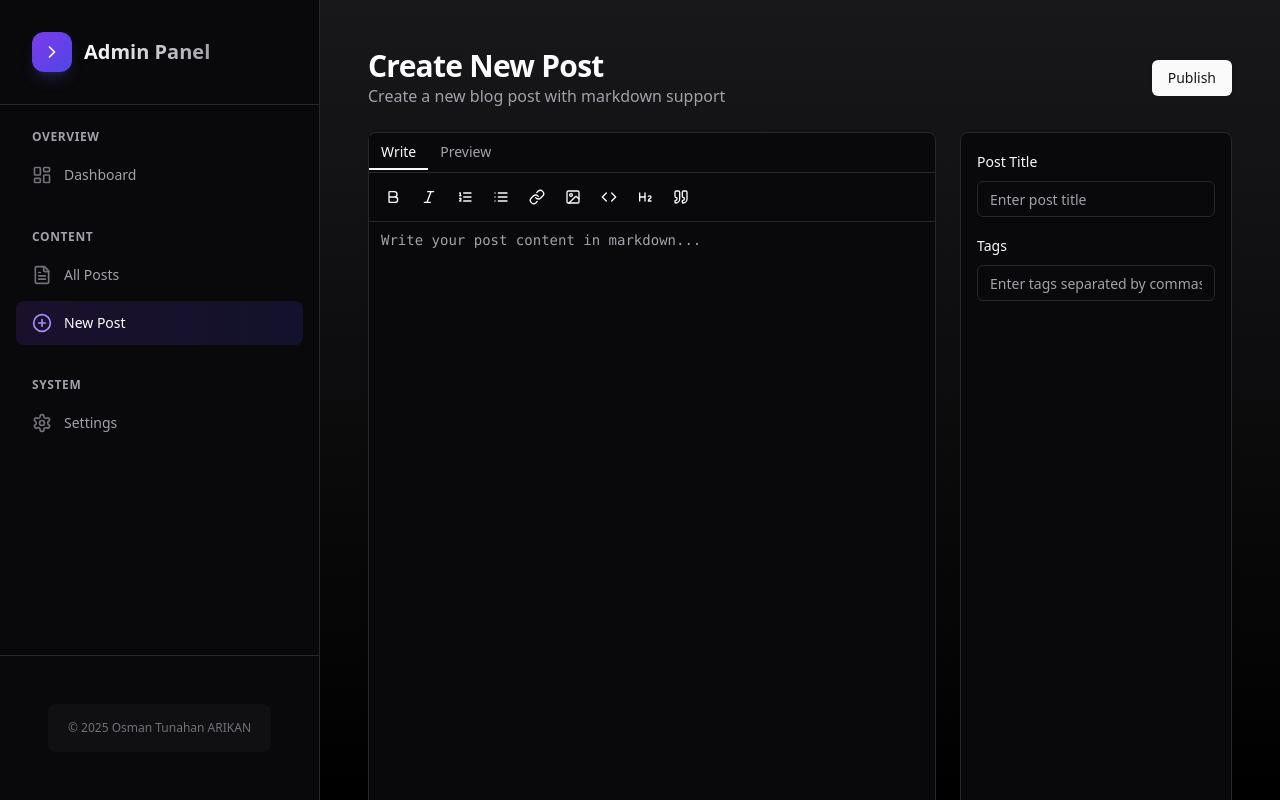
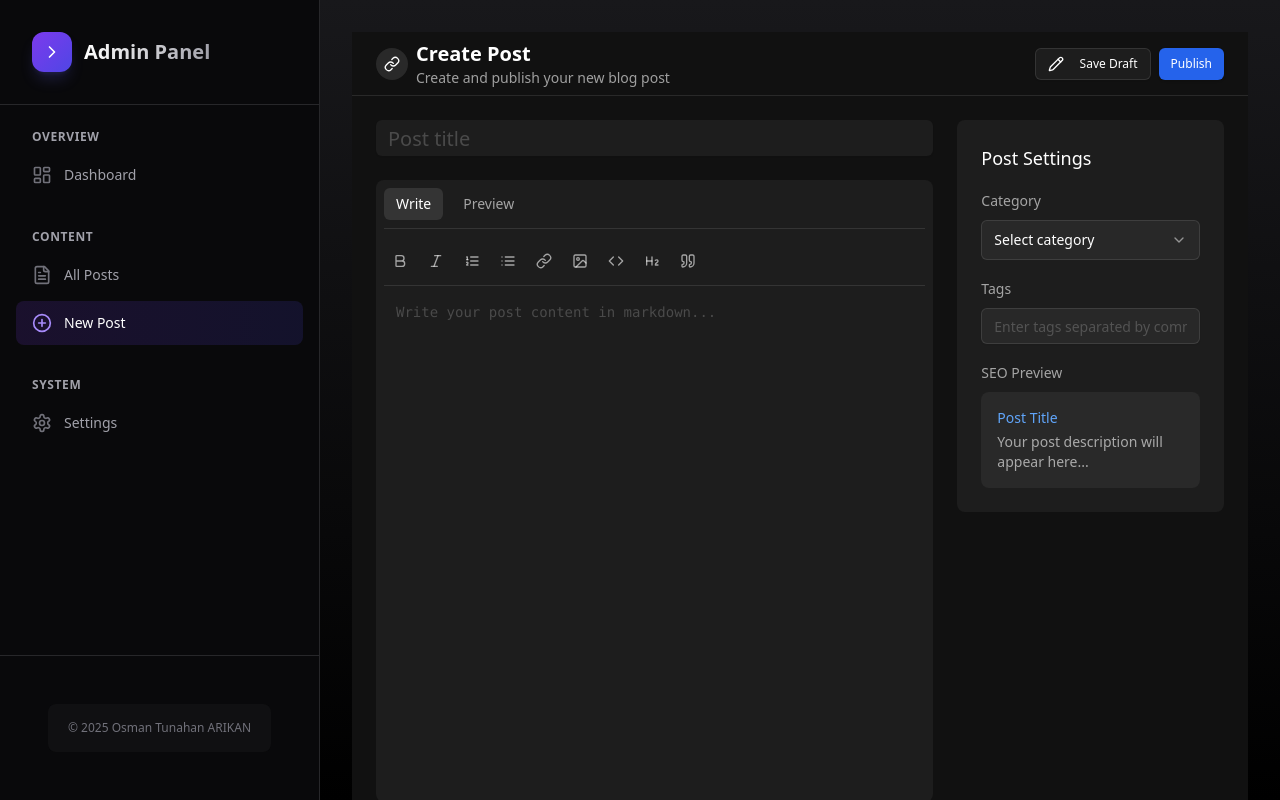
Before and after one commit to OsmanTunahan/blog, a Next.js app: page /admin/posts/new in a window 1280 px wide. Built offline with nearby package versions, Linux system fonts and the light colour scheme; no server answers; sample sign-in values are in the browser's storage.

Commit message:
refactor: improve new post page ui (#3)

```diff
--- a/src/app/admin/posts/new/page.tsx
+++ b/src/app/admin/posts/new/page.tsx
@@ -1,11 +1,9 @@
 "use client";
 
 import { Button } from "@/components/ui/button";
-import { Card } from "@/components/ui/card";
 import { Input } from "@/components/ui/input";
 import { Textarea } from "@/components/ui/textarea";
 import { useState } from "react";
-import { Tabs, TabsContent, TabsList, TabsTrigger } from "@/components/ui/tabs";
 import { Label } from "@/components/ui/label";
 import {
   Bold,
@@ -13,53 +11,42 @@ import {
   List,
   ListOrdered,
   Image as ImageIcon,
-  Link,
+  Link as LinkIcon,
   Code,
   Heading2,
   Quote,
+  Pencil,
+  Menu,
 } from "lucide-react";
 import MarkdownPreview from "@uiw/react-markdown-preview";
+import { Select, SelectContent, SelectItem, SelectTrigger, SelectValue } from "@/components/ui/select";
+import Link from "next/link";
+import {
+  Sheet,
+  SheetContent,
+  SheetTitle,
+  SheetTrigger,
+} from "@/components/ui/sheet";
 
-interface MarkdownToolbarProps {
-  onAction: (action: string) => void;
-}
+export default function NewPostPage() {
+  const [title, setTitle] = useState("");
+  const [content, setContent] = useState("");
+  const [tags, setTags] = useState("");
+  const [category, setCategory] = useState("");
+  const [view, setView] = useState<"write" | "preview">("write");
+  const [isSettingsOpen, setIsSettingsOpen] = useState(false);
 
-const MarkdownToolbar: React.FC<MarkdownToolbarProps> = ({ onAction }) => {
   const tools = [
     { icon: Bold, action: "bold", tooltip: "Bold" },
     { icon: Italic, action: "italic", tooltip: "Italic" },
     { icon: ListOrdered, action: "ordered-list", tooltip: "Ordered List" },
     { icon: List, action: "unordered-list", tooltip: "Unordered List" },
-    { icon: Link, action: "link", tooltip: "Link" },
+    { icon: LinkIcon, action: "link", tooltip: "Link" },
     { icon: ImageIcon, action: "image", tooltip: "Image" },
     { icon: Code, action: "code", tooltip: "Code Block" },
     { icon: Heading2, action: "heading", tooltip: "Heading" },
     { icon: Quote, action: "quote", tooltip: "Quote" },
   ];
-
-  return (
-    <div className="flex items-center gap-1 border-b p-2">
-      {tools.map((tool) => (
-        <Button
-          key={tool.action}
-          variant="ghost"
-          size="sm"
-          className="h-8 w-8 p-0"
-          onClick={() => onAction(tool.action)}
-          title={tool.tooltip}
-        >
-          <tool.icon className="h-4 w-4" />
-        </Button>
-      ))}
-    </div>
-  );
-};
-
-export default function NewPostPage() {
-  const [title, setTitle] = useState("");
-  const [content, setContent] = useState("");
-  const [tags, setTags] = useState("");
-  const [view, setView] = useState<"write" | "preview">("write");
 
   const handleToolbarAction = (action: string) => {
     const actions: { [key: string]: string } = {
@@ -78,77 +65,183 @@ export default function NewPostPage() {
     setContent((prev) => prev + "\n" + insertion);
   };
 
-  return (
-    <div className="container mx-auto max-w-7xl space-y-6 p-4">
-      <div className="flex items-center justify-between">
-        <div>
-          <h1 className="text-3xl font-bold tracking-tight">Create New Post</h1>
-          <p className="text-muted-foreground">
-            Create a new blog post with markdown support
+  const PostSettings = () => (
+    <div className="space-y-4">
+      <div className="space-y-2">
+        <Label className="text-white/60">Category</Label>
+        <Select value={category} onValueChange={setCategory}>
+          <SelectTrigger className="border-white/10 bg-white/5 text-white">
+            <SelectValue placeholder="Select category" />
+          </SelectTrigger>
+          <SelectContent className="bg-[#1A1A1A] text-white">
+            <SelectItem value="development">Development</SelectItem>
+            <SelectItem value="cybersecurity">Cyber Security</SelectItem>
+            <SelectItem value="technology">Technology</SelectItem>
+            <SelectItem value="general">General</SelectItem>
+          </SelectContent>
+        </Select>
+      </div>
+
+      <div className="space-y-2">
+        <Label className="text-white/60">Tags</Label>
+        <Input
+          value={tags}
+          onChange={(e) => setTags(e.target.value)}
+          placeholder="Enter tags separated by commas"
+          className="border-white/10 bg-white/5 text-white placeholder:text-white/20"
+        />
+      </div>
+
+      <div className="space-y-2">
+        <Label className="text-white/60">SEO Preview</Label>
+        <div className="rounded-lg bg-white/5 p-4">
+          <h4 className="mb-1 text-sm font-medium text-blue-400">
+            {title || "Post Title"}
+          </h4>
+          <p className="text-sm text-white/60 line-clamp-2">
+            {content.slice(0, 160) || "Your post description will appear here..."}
           </p>
-        </div>
-        <div className="flex gap-2">
-          <Button>Publish</Button>
         </div>
       </div>
 
-      <div className="grid grid-cols-1 gap-6 lg:grid-cols-3">
-        <Card className="lg:col-span-2">
-          <Tabs defaultValue="write" className="w-full">
-            <TabsList className="w-full justify-start rounded-none border-b bg-transparent p-0">
-              <TabsTrigger
-                value="write"
-                className="rounded-none border-b-2 border-transparent data-[state=active]:border-primary"
+      {/* <div className="space-y-2">
+        <Label className="text-white/60">Image</Label>
+        <div className="flex aspect-video items-center justify-center rounded-lg border-2 border-dashed border-white/10">
+          <Button variant="ghost" className="h-20 text-white/60 hover:text-white">
+            <div className="flex flex-col items-center gap-2">
+              <ImageIcon className="h-10 w-10" />
+              <span className="text-xs">Click to upload</span>
+            </div>
+          </Button>
+        </div>
+      </div> */}
+    </div>
+  );
+
+  return (
+    <div className="min-h-screen bg-[#111111] text-white">
+      <header className="sticky top-0 z-50 flex h-16 items-center justify-between border-b border-white/10 bg-[#111111] px-4 md:px-6">
+        <div className="flex items-center gap-4">
+          <div className="flex items-center gap-2">
+            <div className="flex h-8 w-8 items-center justify-center rounded-full bg-white/10">
+              <LinkIcon className="h-4 w-4" />
+            </div>
+            <Link href="/admin/posts">
+              <div>
+                <h1 className="text-xl font-semibold">Create Post</h1>
+                <p className="hidden text-sm text-white/60 md:block">
+                  Create and publish your new blog post
+                </p>
+              </div>
+            </Link>
+          </div>
+        </div>
+        <div className="flex items-center gap-2">
+          <div className="block lg:hidden">
+            <Sheet open={isSettingsOpen} onOpenChange={setIsSettingsOpen}>
+              <SheetTrigger asChild>
+                <Button variant="outline" size="sm" className="bg-white/5 text-white border-white/10 hover:bg-white/10">
+                  <Menu className="h-4 w-4" />
+                </Button>
+              </SheetTrigger>
+              <SheetContent side="right" className="w-full border-white/10 bg-[#111111] p-6 sm:max-w-lg">
+                <SheetTitle className="text-lg font-medium text-white">Post Settings</SheetTitle>
+                <div className="mt-6">
+                  <PostSettings />
+                </div>
+              </SheetContent>
+            </Sheet>
+          </div>
+          <div className="hidden sm:flex sm:items-center sm:gap-2">
+            <Button variant="outline" size="sm" className="bg-white/5 text-white border-white/10 hover:bg-white/10">
+              <Pencil className="mr-2 h-4 w-4" />
+              Save Draft
+            </Button>
+          </div>
+          <Button size="sm" className="bg-blue-600 text-white hover:bg-blue-700">
+            Publish
+          </Button>
+        </div>
+      </header>
+
+      <div className="grid grid-cols-1 gap-6 p-4 lg:grid-cols-3 lg:p-6">
+        <div className="lg:col-span-2">
+          <div className="space-y-4 md:space-y-6">
+            <Input
+              value={title}
+              onChange={(e) => setTitle(e.target.value)}
+              placeholder="Post title"
+              className="border-0 bg-white/5 text-lg md:text-xl font-medium placeholder:text-white/20 focus-visible:ring-1 focus-visible:ring-white/20"
+            />
+
+            <div className="rounded-lg bg-white/5 p-2">
+              <div className="mb-4 flex items-center gap-2 overflow-x-auto border-b border-white/10 pb-2">
+                <Button
+                  variant="ghost"
+                  size="sm"
+                  className={`shrink-0 rounded-md px-3 py-1.5 text-sm ${
+                    view === "write"
+                      ? "bg-white/10 text-white"
+                      : "text-white/60 hover:bg-white/10 hover:text-white"
+                  }`}
                   onClick={() => setView("write")}
                 >
                   Write
-              </TabsTrigger>
-              <TabsTrigger
-                value="preview"
-                className="rounded-none border-b-2 border-transparent data-[state=active]:border-primary"
+                </Button>
+                <Button
+                  variant="ghost"
+                  size="sm"
+                  className={`shrink-0 rounded-md px-3 py-1.5 text-sm ${
+                    view === "preview"
+                      ? "bg-white/10 text-white"
+                      : "text-white/60 hover:bg-white/10 hover:text-white"
+                  }`}
                   onClick={() => setView("preview")}
                 >
                   Preview
-              </TabsTrigger>
-            </TabsList>
-            <TabsContent value="write" className="mt-0">
-              <MarkdownToolbar onAction={handleToolbarAction} />
+                </Button>
+              </div>
+
+              {view === "write" && (
+                <>
+                  <div className="mb-2 flex items-center gap-1 overflow-x-auto border-b border-white/10 pb-2">
+                    {tools.map((tool) => (
+                      <Button
+                        key={tool.action}
+                        variant="ghost"
+                        size="sm"
+                        className="h-8 w-8 shrink-0 p-0 text-white/60 hover:bg-white/10 hover:text-white"
+                        onClick={() => handleToolbarAction(tool.action)}
+                        title={tool.tooltip}
+                      >
+                        <tool.icon className="h-4 w-4" />
+                      </Button>
+                    ))}
+                  </div>
                   <Textarea
                     value={content}
                     onChange={(e) => setContent(e.target.value)}
                     placeholder="Write your post content in markdown..."
-                className="min-h-[600px] resize-none rounded-none border-0 border-b font-mono text-sm focus-visible:ring-0"
+                    className="min-h-[300px] md:min-h-[500px] resize-none border-0 bg-transparent font-mono text-sm text-white placeholder:text-white/20 focus-visible:ring-0"
                   />
-            </TabsContent>
-            <TabsContent value="preview" className="mt-0">
-              <div className="prose prose-stone dark:prose-invert max-w-none p-4">
+                </>
+              )}
+
+              {view === "preview" && (
+                <div className="prose prose-invert max-w-none p-4">
                   <MarkdownPreview source={content} />
                 </div>
-            </TabsContent>
-          </Tabs>
-        </Card>
-
-        <Card className="p-4 space-y-4">
-          <div className="space-y-2">
-            <Label htmlFor="title">Post Title</Label>
-            <Input
-              id="title"
-              value={title}
-              onChange={(e: React.ChangeEvent<HTMLInputElement>) => setTitle(e.target.value)}
-              placeholder="Enter post title"
-            />
+              )}
+            </div>
+          </div>
         </div>
 
-          <div className="space-y-2">
-            <Label htmlFor="tags">Tags</Label>
-            <Input
-              id="tags"
-              value={tags}
-              onChange={(e: React.ChangeEvent<HTMLInputElement>) => setTags(e.target.value)}
-              placeholder="Enter tags separated by commas"
-            />
+        <div className="hidden space-y-6 lg:block">
+          <div className="rounded-lg bg-white/5 p-6">
+            <h3 className="mb-4 text-lg font-medium">Post Settings</h3>
+            <PostSettings />
           </div>
-        </Card>
+        </div>
       </div>
     </div>
   );
```
Lines whose indentation alone changed are shown as unchanged.
